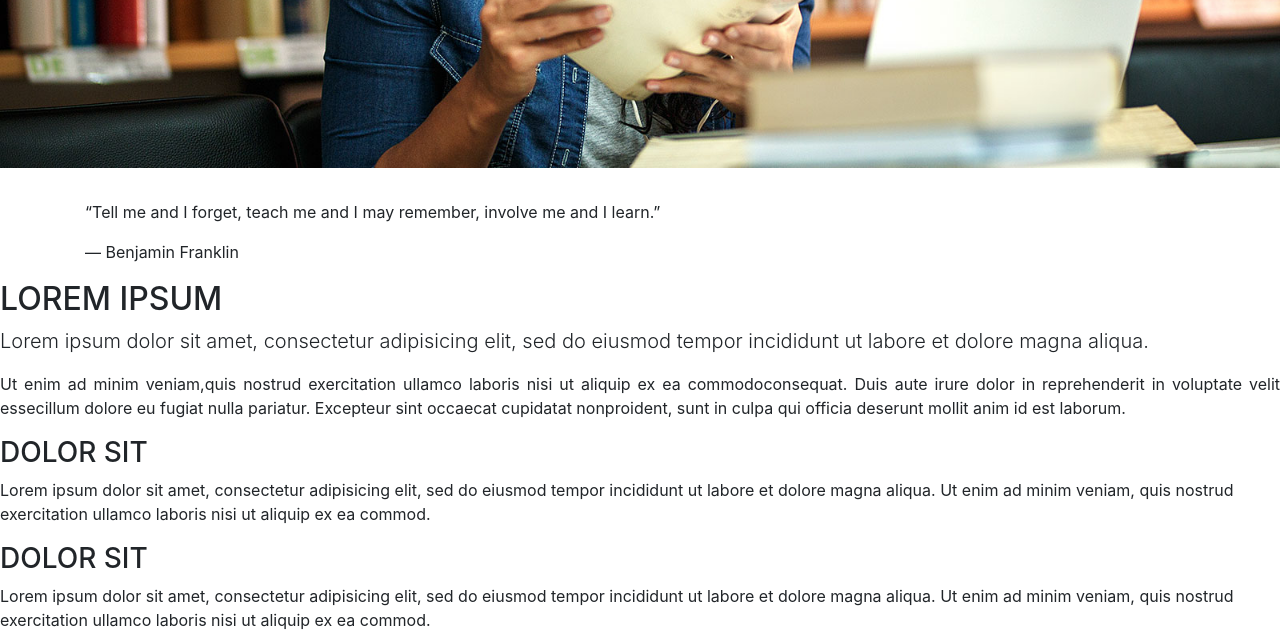
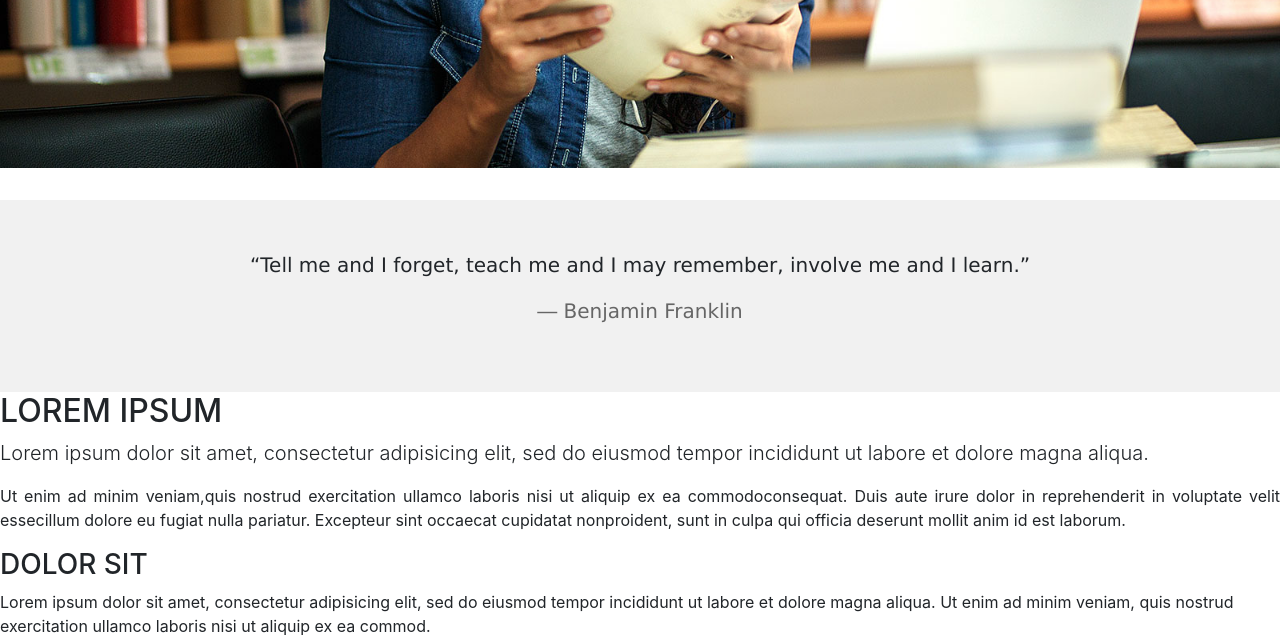
Before and after one commit to IM-sga/school_management_system_2020, a PHP site: page / in a window 1280 px wide. Shown: the part 528-1163 px from the top of the page. Run offline with PHP 8.4, Linux system fonts and the light colour scheme.

Commit message:
first content item (quotation) style added

```diff
--- a/public/css/style.css
+++ b/public/css/style.css
@@ -45,3 +45,17 @@
 .footer {
     background-color: #d9ef81;
 }
+
+#quotation {
+    background-color: #f1f1f1;
+    text-align: center;
+    padding: 50px;
+}
+#quotation p {
+    font-family: Verdana, Geneva, Tahoma, sans-serif;
+    font-size: 20px;
+}
+#quotation p.author {
+    color: #666;
+    font-size: 20px;
+}
```
